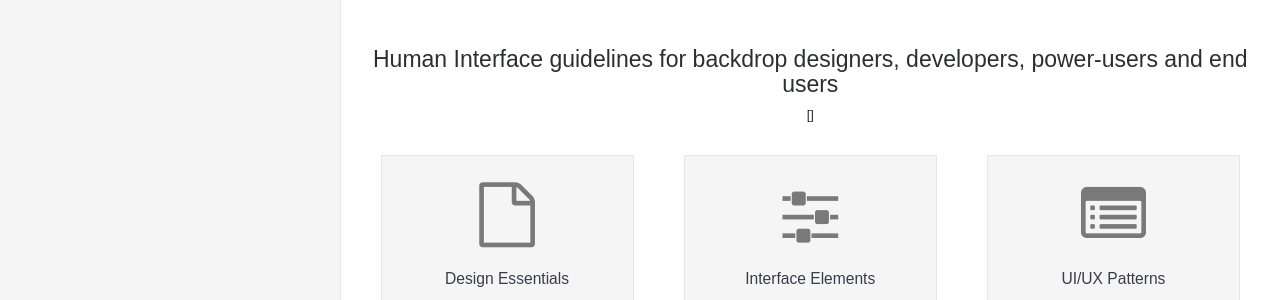
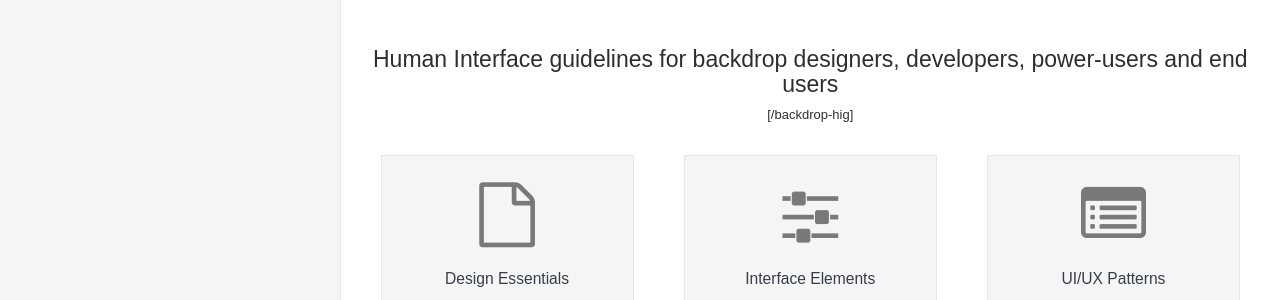
Before and after one commit to backdrop-ops/backdrop-hig, a Jekyll site: the page built from index.html, in a window 1280 px wide. Shown: the part 214-514 px from the top of the page. Built offline with Jekyll 4.4.1, drawn with Linux system fonts in a browser that asks for light colours; the list of posts is cut into pages by our own code.

Commit message:
updated config.yml

```diff
--- a/_config.yml
+++ b/_config.yml
@@ -7,8 +7,8 @@
 tagline:          Human Interface Guide for backdrop cms
 url:              http(s)://backdrop-ops.github.io/backdrop-hig
 paginate:         1
-#baseurl:          /backdrop-hig
-baseurl:          ""
+baseurl:          /backdrop-hig
+#baseurl:          ""
 
 
 author:
```
